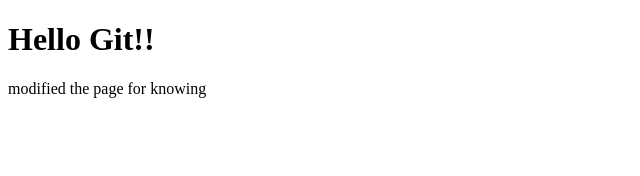
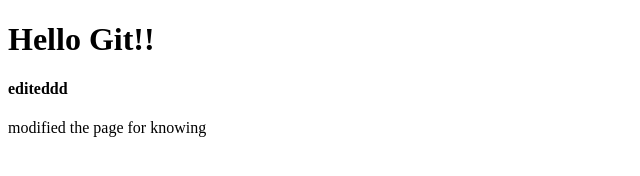
Before and after one commit to Ajithjohnson33/Git_PracticeExercises, a plain HTML site: page index.html in a window 1280 px wide. Shown: the whole page, without its empty margins (0-640 px from the left). Drawn offline with Linux system fonts and the light colour scheme.

Commit message:
hello file modified

```diff
--- a/index.html
+++ b/index.html
@@ -9,6 +9,8 @@
 <body>
     <h1>Hello Git!!</h1>
 
+    <h4>editeddd</h4>
+
     <p>modified the page for knowing</p>
 </body>
 </html>
```
